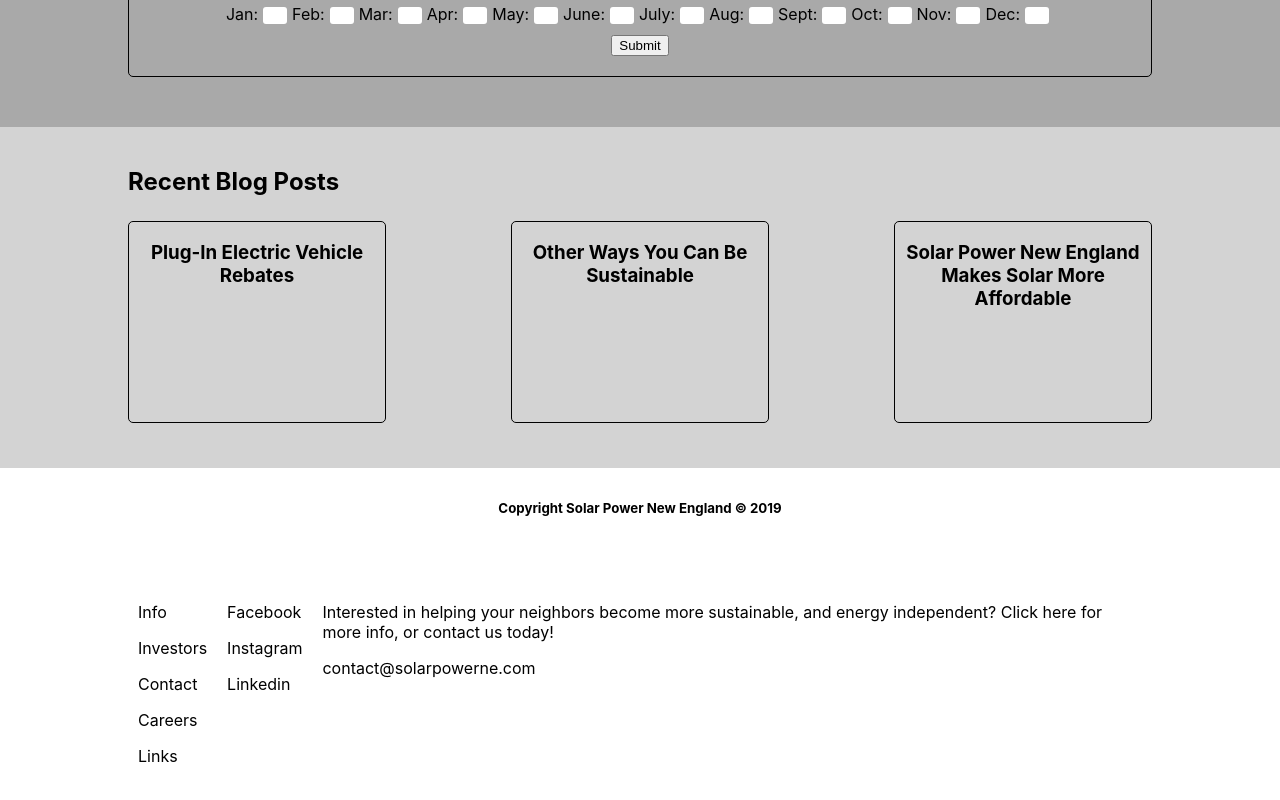
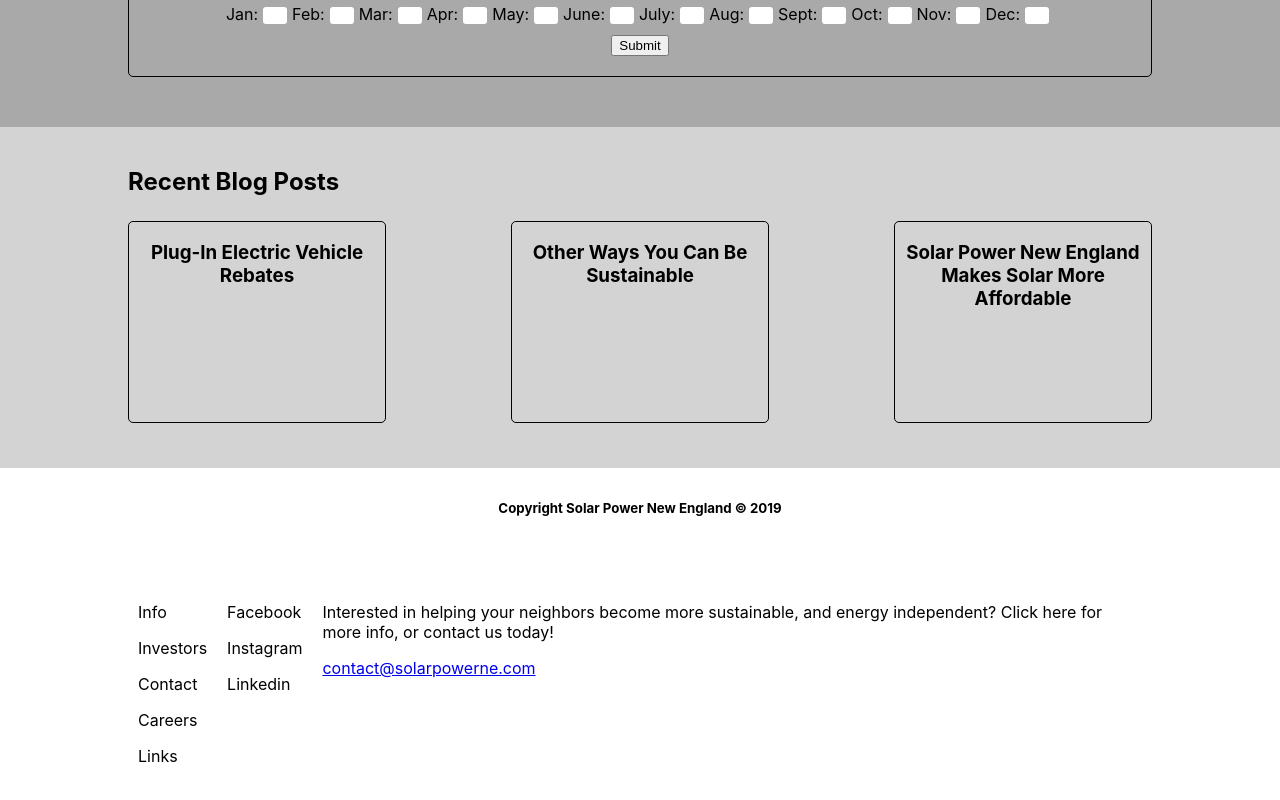
Before and after one commit to robitaille1/solar-ne, a React (Create React App) app: page / in a window 1280 px wide. Shown: the part 981-1781 px from the top of the page. Built offline with nearby package versions, Linux system fonts and the light colour scheme.

Commit message:
added email link

```diff
--- a/src/components/Footer/Footer.js
+++ b/src/components/Footer/Footer.js
@@ -24,7 +24,7 @@ function Footer() {
               </div>
               <div className='links'>
                 <p>Interested in helping your neighbors become more sustainable, and energy independent? Click here for more info, or contact us today!</p>
-                <p>contact@solarpowerne.com</p>
+                <a href="mailto:contact@solarpowerne.com">contact@solarpowerne.com</a>
               </div>
             </div>
         </nav>
```
